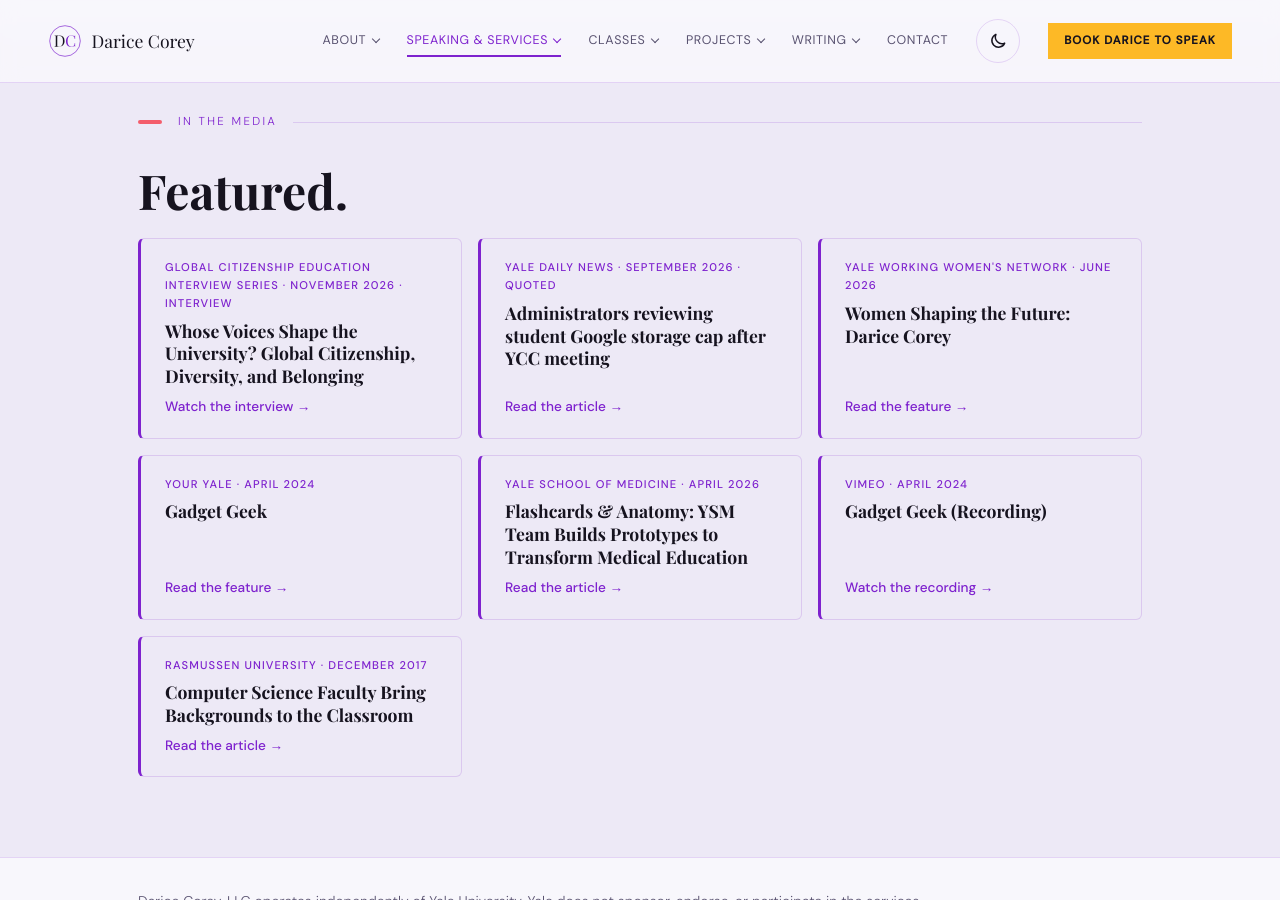
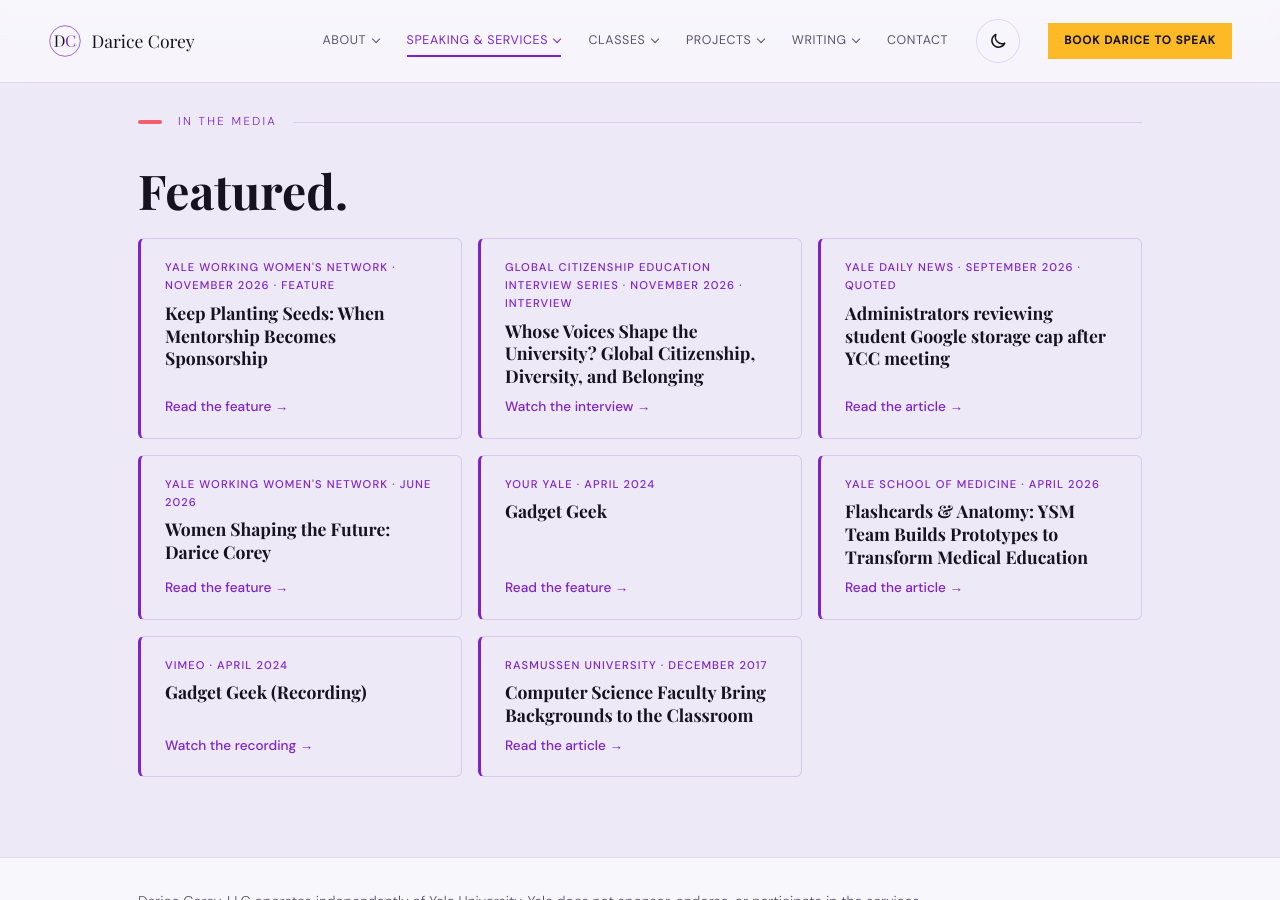
Before and after one commit to dcoreyrasm/dcoreyrasm.github.io, a Jekyll site: the page built from speaking.html, in a window 1280 px wide and 900 px high, scrolled down 15083 px. Built offline with Jekyll 4.4.1, drawn with Linux system fonts in a browser that asks for light colours; some web fonts are replaced.

Commit message:
Add WWN feature: Keep Planting Seeds, When Mentorship Becomes Sponsorship
Co-Authored-By: Claude Opus 5.5 <noreply@anthropic.com>
Claude-Session: https://claude.ai/code/session_012t3srwnp9Mh6fvJSACukoo

```diff
--- a/index.html
+++ b/index.html
@@ -243,6 +243,7 @@
         </ul>
         <p class="section-label news-label">In the News</p>
         <div class="news-cards">
+          <a class="news-card" href="https://wwn.yale.edu/posts/2026-11-22-keep-planting-seeds-when-mentorship-becomes-sponsorship" target="_blank" rel="noopener noreferrer"><span class="news-meta">Yale Working Women&rsquo;s Network &middot; Nov 22, 2026</span><span class="news-title">Featured in &ldquo;Keep Planting Seeds: When Mentorship Becomes Sponsorship&rdquo;</span></a>
           <a class="news-card" href="https://yaledailynews.com/articles/administrators-reviewing-student-google-storage-cap-after-ycc-meeting" target="_blank" rel="noopener noreferrer"><span class="news-meta">Yale Daily News &middot; Sep 24, 2026</span><span class="news-title">Quoted in &ldquo;Administrators reviewing student Google storage cap after YCC meeting&rdquo;</span></a>
           <a class="news-card" href="https://wwn.yale.edu/posts/2026-06-23-women-shaping-the-future-darice-corey" target="_blank" rel="noopener noreferrer"><span class="news-meta">Yale Working Women&rsquo;s Network &middot; Jun 23, 2026</span><span class="news-title">Profiled in &ldquo;Women Shaping the Future: Darice Corey&rdquo;</span></a>
         </div>
--- a/mentorship.html
+++ b/mentorship.html
@@ -67,7 +67,7 @@
           </div>
           <div class="mentorship-card">
             <div class="mentorship-card-header"><span class="mentorship-icon">⭐</span><div><h3>Working Women&rsquo;s Network</h3><span class="mentorship-org">Yale University</span></div></div>
-            <p>I participate in Yale&rsquo;s Working Women&rsquo;s Network, a community focused on career pathways and professional development for women across the institution. This network creates space for honest conversations about advancement, leadership, and navigating institutional structures. I bring my own experience as a senior leader who has built a career within Yale to those conversations, hoping others can see a clearer path forward.</p>
+            <p>I participate in Yale&rsquo;s Working Women&rsquo;s Network, a community focused on career pathways and professional development for women across the institution. This network creates space for honest conversations about advancement, leadership, and navigating institutional structures. I bring my own experience as a senior leader who has built a career within Yale to those conversations, hoping others can see a clearer path forward. I also serve as a mentor in the WWN Mentoring Program. My partnership with my mentee, Virginia Bogdan, was featured in <a href="https://wwn.yale.edu/posts/2026-11-22-keep-planting-seeds-when-mentorship-becomes-sponsorship" target="_blank" rel="noopener noreferrer" aria-label="Keep Planting Seeds: When Mentorship Becomes Sponsorship (opens in new tab)">&ldquo;Keep Planting Seeds: When Mentorship Becomes Sponsorship&rdquo;</a>.</p>
           </div>
           <div class="mentorship-card">
             <div class="mentorship-card-header"><span class="mentorship-icon">🌱</span><div><h3>Student IT Associates &amp; Developers</h3><span class="mentorship-org">Yale College IT</span></div></div>
--- a/speaking.html
+++ b/speaking.html
@@ -343,6 +343,11 @@
         <p class="section-label">In the Media</p>
         <h2 class="section-heading" id="media-heading">Featured.</h2>
         <div style="display:grid;grid-template-columns:repeat(auto-fit,minmax(280px,1fr));gap:1rem;">
+          <a href="https://wwn.yale.edu/posts/2026-11-22-keep-planting-seeds-when-mentorship-becomes-sponsorship" target="_blank" rel="noopener noreferrer" aria-label="Keep Planting Seeds: When Mentorship Becomes Sponsorship, Yale Working Women's Network (opens in new tab)" style="display:flex;flex-direction:column;background:var(--bg2);border:1px solid var(--line);border-left:3px solid var(--coral);border-radius:6px;padding:1.25rem 1.5rem;text-decoration:none;color:inherit;">
+            <span style="font-size:.7rem;letter-spacing:.1em;text-transform:uppercase;color:var(--coral);font-weight:500;">Yale Working Women's Network &middot; November 2026 &middot; Feature</span>
+            <h3 style="font-family:var(--serif);font-size:1.1rem;margin:.4rem 0 .5rem;color:var(--cream);line-height:1.3;">Keep Planting Seeds: When Mentorship Becomes Sponsorship</h3>
+            <span style="color:var(--coral);font-weight:500;font-size:.85rem;margin-top:auto;">Read the feature &rarr;</span>
+          </a>
           <a href="https://youtu.be/-zG3nW2_Y8c" target="_blank" rel="noopener noreferrer" aria-label="Watch my interview on the Global Citizenship Education Interview Series (opens in new tab)" style="display:flex;flex-direction:column;background:var(--bg2);border:1px solid var(--line);border-left:3px solid var(--coral);border-radius:6px;padding:1.25rem 1.5rem;text-decoration:none;color:inherit;">
             <span style="font-size:.7rem;letter-spacing:.1em;text-transform:uppercase;color:var(--coral);font-weight:500;">Global Citizenship Education Interview Series &middot; November 2026 &middot; Interview</span>
             <h3 style="font-family:var(--serif);font-size:1.1rem;margin:.4rem 0 .5rem;color:var(--cream);line-height:1.3;">Whose Voices Shape the University? Global Citizenship, Diversity, and Belonging</h3>
```
